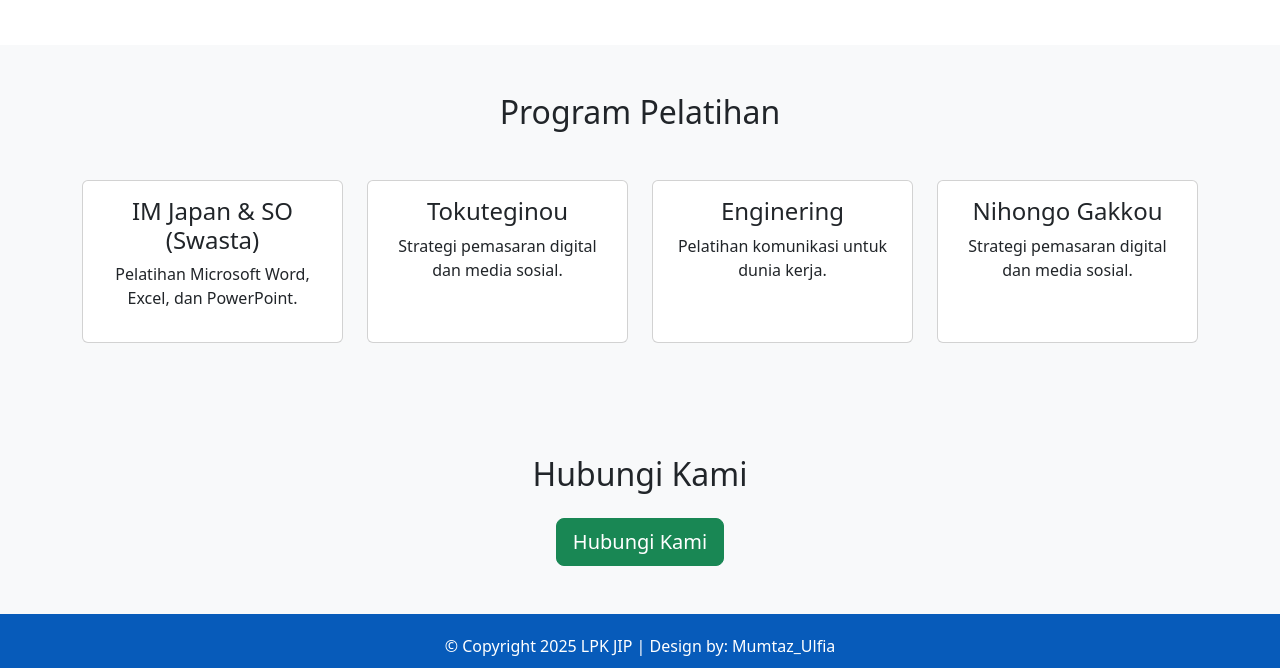
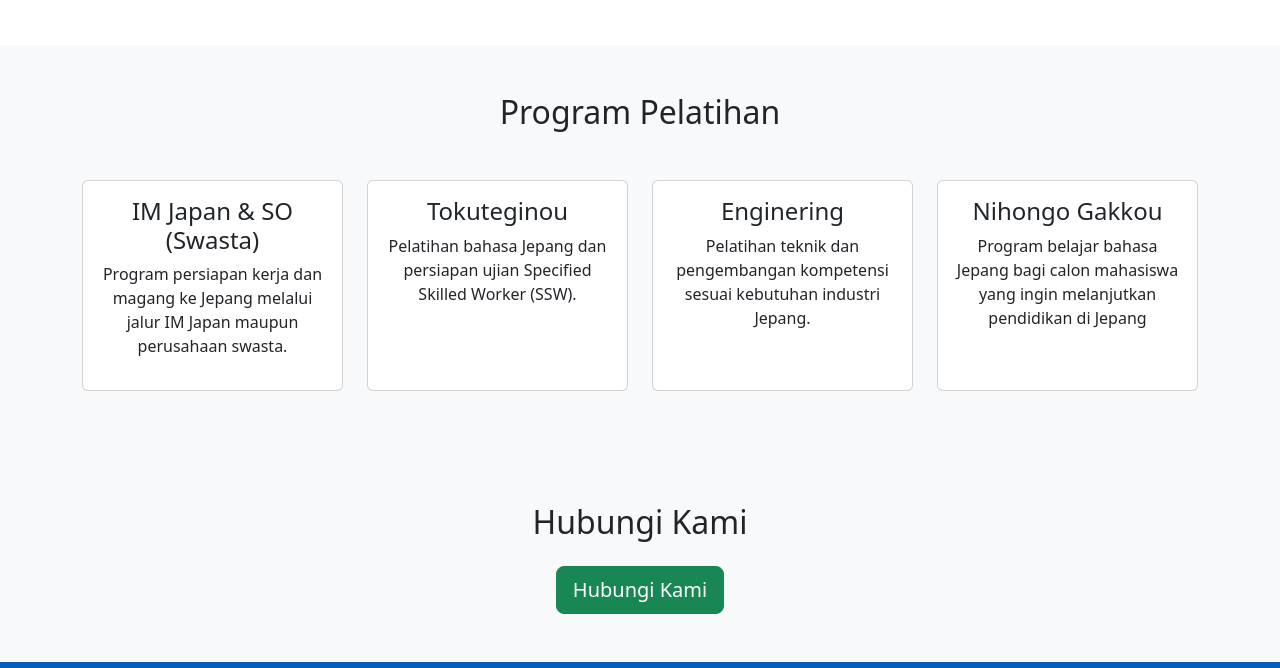
Before and after one commit to Mumtaz897/website-LPK-japan-indo, a plain HTML site: page index.html in a window 1280 px wide. Shown: the part 1169-1837 px from the top of the page. Drawn offline with nearby package versions, Linux system fonts and the light colour scheme.

Commit message:
update index.html
Updated training program descriptions and footer copyright year.

```diff
--- a/index.html
+++ b/index.html
@@ -145,8 +145,7 @@
                     <div class="card-body text-center">
                         <h4>IM Japan & SO (Swasta)</h4>
                         <p>
-                            Pelatihan Microsoft Word,
-                            Excel, dan PowerPoint.
+                           Program persiapan kerja dan magang ke Jepang melalui jalur IM Japan maupun perusahaan swasta.
                         </p>
                     </div>
                 </div>
@@ -157,8 +156,7 @@
                    <div class="card-body text-center">
                         <h4>Tokuteginou</h4>
                         <p>
-                            Strategi pemasaran digital
-                            dan media sosial.
+                            Pelatihan bahasa Jepang dan persiapan ujian Specified Skilled Worker (SSW).
                         </p>
                     </div>
                 </div>
@@ -169,8 +167,7 @@
                     <div class="card-body text-center">
                         <h4>Enginering</h4>
                         <p>
-                            Pelatihan komunikasi untuk
-                            dunia kerja.
+                            Pelatihan teknik dan pengembangan kompetensi sesuai kebutuhan industri Jepang.
                         </p>
                     </div>
                 </div>
@@ -180,8 +177,7 @@
                    <div class="card-body text-center">
                         <h4>Nihongo Gakkou</h4>
                         <p>
-                            Strategi pemasaran digital
-                            dan media sosial.
+                           Program belajar bahasa Jepang bagi calon mahasiswa yang ingin melanjutkan pendidikan di Jepang
                         </p>
                     </div>
                 </div>
@@ -213,7 +209,7 @@
 <!-- Footer -->
 <footer class="text-center">
     <p>
-        © Copyright 2025 LPK JIP | Design by: Mumtaz_Ulfia</p>
+        © Copyright 2026 LPK JIP | Design by: Mumtaz_Ulfia</p>
     <p><a href="https://maps.app.goo.gl/f2UFntztgpn4m4N49" target="_blank"><img src="Logomaps-removebg-preview.png" width="50"></a>Dendang, Kec. Stabat, Kabupaten Langkat, Sumatera Utara</p>
 </footer>
 
```
